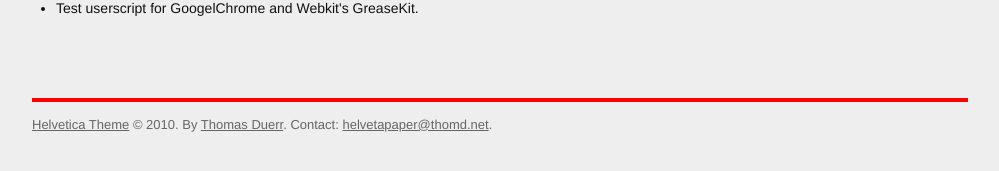
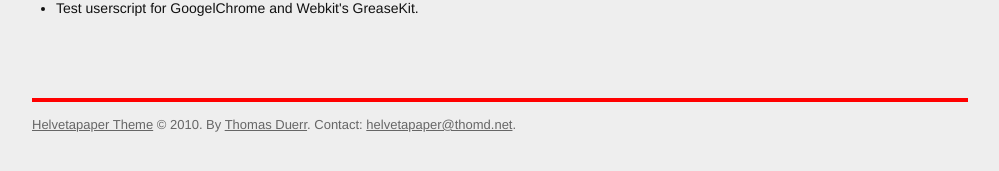
Before and after one commit to thomd/helvetapaper, a Jekyll site: the page built from index.html, in a window 1280 px wide and 900 px high, scrolled down 2077 px. Shown: the part 725-896 px from the top of the window, without its empty margins (140-1139 px from the left). Built offline with Jekyll 4.4.1, drawn with Linux system fonts in a browser that asks for light colours; Markdown is read by kramdown in place of the engine named in the settings.

Commit message:
new tracking code

```diff
--- a/_config.yml
+++ b/_config.yml
@@ -1,4 +1,4 @@
 permalink: pretty
 markdown: rdiscount
 pygments: true
-analytics_id: UA-781189-5
+analytics_id: UA-781189-6
--- a/index.html
+++ b/index.html
@@ -128,5 +128,5 @@
 </section>
 
 <footer id="footer">
-	<a href="http://github.com/thomd/helvetapaper">Helvetica Theme</a> &copy; 2010. By <a href="http://thomd.github.com">Thomas Duerr</a>. Contact: <a href="mailto:helvetapaper@thomd.net">helvetapaper@thomd.net</a>.
+	<a href="http://github.com/thomd/helvetapaper">Helvetapaper Theme</a> &copy; 2010. By <a href="http://thomd.github.com">Thomas Duerr</a>. Contact: <a href="mailto:helvetapaper@thomd.net">helvetapaper@thomd.net</a>.
 </footer>
```
